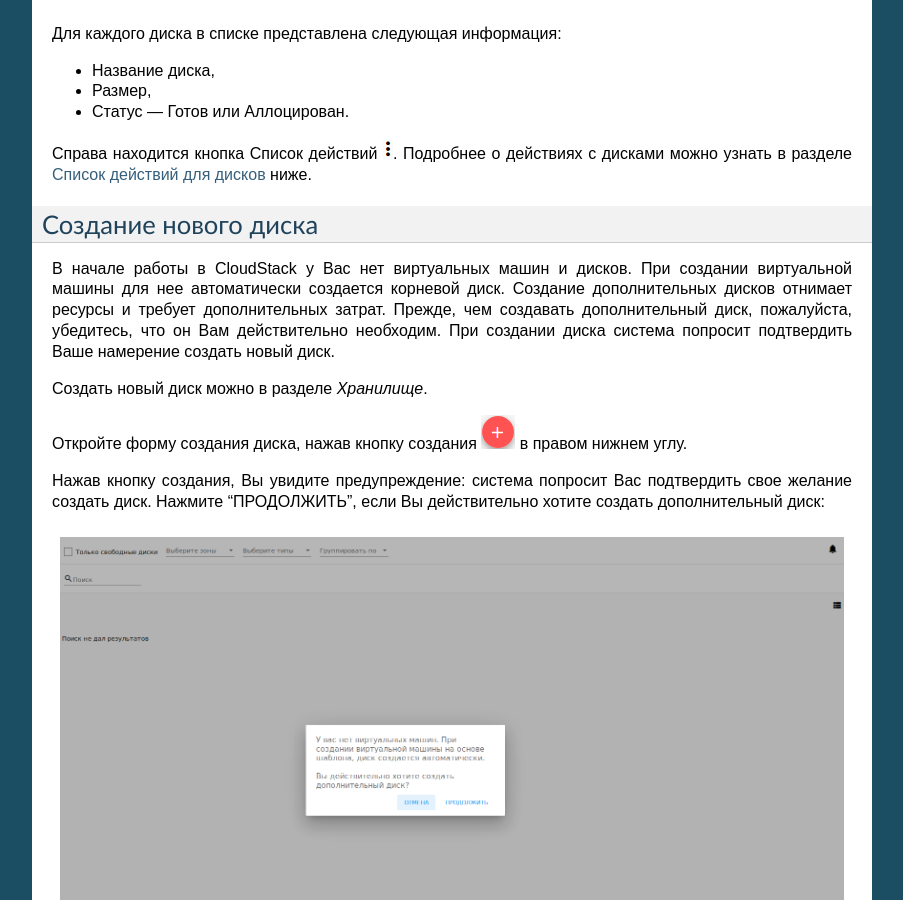
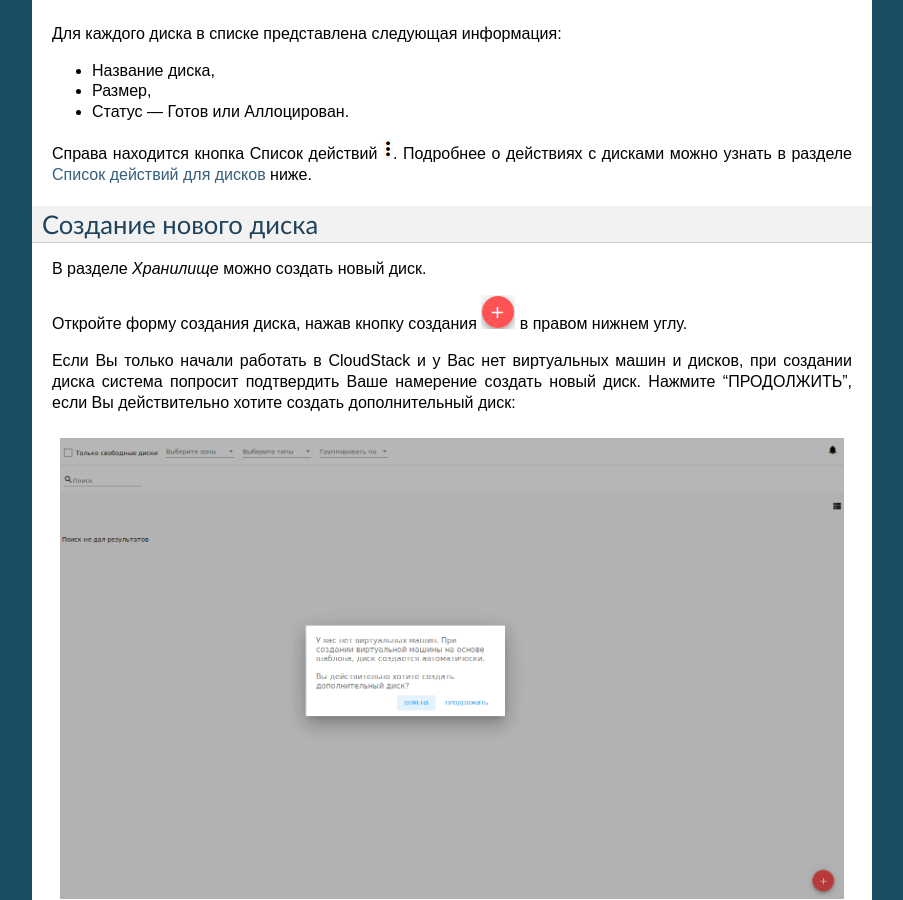
Before and after one commit to MaslovaEV/RU_CloudStack-UI, a Sphinx documentation site: the page built from RUdocs/source/CSUI-Storage-RU.rst, in a window 1280 px wide and 900 px high, scrolled down 2408 px. Shown: the whole window, without its empty margins (198-1101 px from the left). Built offline with Sphinx 7.4.7, drawn with Linux system fonts in a browser that asks for light colours; some of the changed text lies outside the part shown.

Commit message:
Update CSUI-Storage-RU.rst

```diff
--- a/RUdocs/source/CSUI-Storage-RU.rst
+++ b/RUdocs/source/CSUI-Storage-RU.rst
@@ -49,13 +49,11 @@
 Создание нового диска
 ~~~~~~~~~~~~~~~~~~~~~~~~
 
-В начале работы в CloudStack у Вас нет виртуальных машин и дисков. При создании виртуальной машины для нее автоматически создается корневой диск. Создание дополнительных дисков отнимает ресурсы и требует дополнительных затрат. Прежде, чем создавать дополнительный диск, пожалуйста, убедитесь, что он Вам действительно необходим. При создании диска система попросит подтвердить Ваше намерение создать новый диск.
-
-Создать новый диск можно в разделе *Хранилище*.
+В разделе *Хранилище* можно создать новый диск.
 
 Откройте форму создания диска, нажав кнопку создания |create icon| в правом нижнем углу.
 
-Нажав кнопку создания, Вы увидите предупреждение: система попросит Вас подтвердить свое желание создать диск. Нажмите "ПРОДОЛЖИТЬ", если Вы действительно хотите создать дополнительный диск:
+Если Вы только начали работать в CloudStack и у Вас нет виртуальных машин и дисков, при создании диска система попросит подтвердить Ваше намерение создать новый диск. Нажмите "ПРОДОЛЖИТЬ", если Вы действительно хотите создать дополнительный диск:
 
 .. figure:: _static/RU_AdditionalDiskNotification.png
 
@@ -153,12 +151,12 @@
 
 .. note:: Обязательные поля отмечены звездочкой (*).
 
-    - Название * - введите имя нового шаблона.
-    - Описание * - дайте краткое описание шаблона.
-    - Тип OС  * - выберите тип OС из ниспадающего списка.
-    - Группа — выберите группу из ниспадающего списка.
-    - Пароль включен - отметьте эту опцию галочкой, если у вашего шаблона установлен скрипт изменения пароля CloudStack. То есть, машина, созданная на основе данного шаблона, будет доступна по паролю, и пароль можно изменить.
-    - Динамическое масштабирование - отметьте эту опцию галочкой, если ваш шаблон содержит инструмент XS/VM Ware для поддержки динамической масштабируемости CPU/памяти ВМ.
+- Название * - введите имя нового шаблона.
+- Описание * - дайте краткое описание шаблона.
+- Тип OС  * - выберите тип OС из ниспадающего списка.
+- Группа — выберите группу из ниспадающего списка.
+- Пароль включен - отметьте эту опцию галочкой, если у вашего шаблона установлен скрипт изменения пароля CloudStack. То есть, машина, созданная на основе данного шаблона, будет доступна по паролю, и пароль можно изменить.
+- Динамическое масштабирование - отметьте эту опцию галочкой, если ваш шаблон содержит инструмент XS/VM Ware для поддержки динамической масштабируемости CPU/памяти ВМ.
 
 Нажмите "ПОКАЗАТЬ ДОПОЛНИТЕЛЬНЫЕ ПАРАМЕТРЫ", чтобы развернуть список дополнительных параметров настройки. Откроется флажок HVM. Он позволяет создать шаблон, который требует HVM. Отметьте эту опцию, если это необходимо.
 
@@ -270,7 +268,7 @@
 
 Нажмите "Удалить" в списке действий  и подтвердите свое действие в диалоговом окне.
 
-Если у диска есть снимки, система спросит, хотите ли Вы удалить их вместе с удалением диска. Нажмите "Да", чтобы удалить снимки. Нажмите "Нет", чтобы сохранить снимки в системе после удаления диска.
+Если у диска есть снимки, система спросит, хотите ли Вы удалить их вместе с удалением диска. Нажмите "ДА", чтобы удалить снимки. Нажмите "НЕТ", чтобы сохранить снимки в системе после удаления диска.
 
 .. figure::
 
```
Also changed, not shown: other parts of RUdocs/source/CSUI-Storage-RU.rst (+1 -1 lines).
